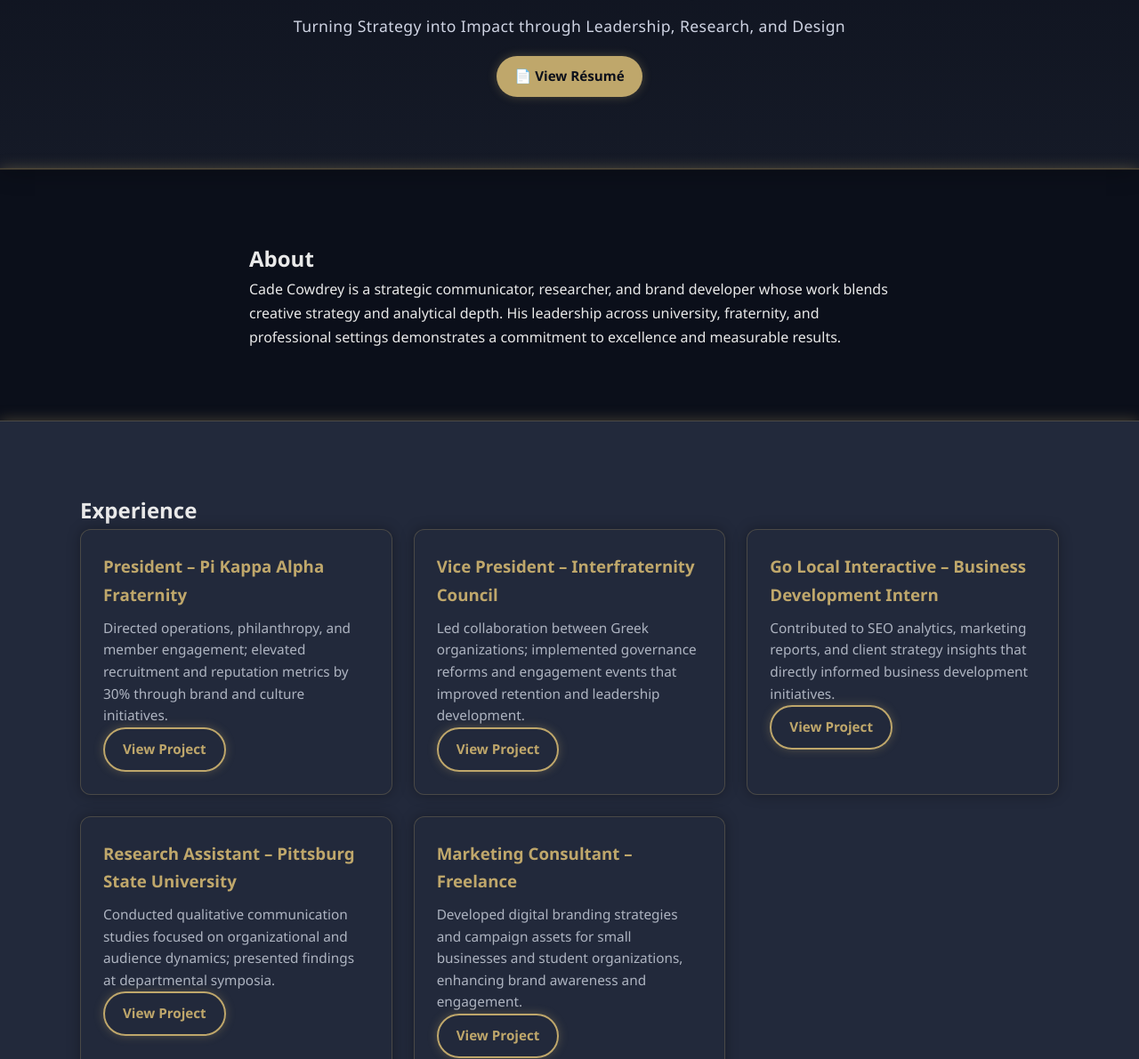
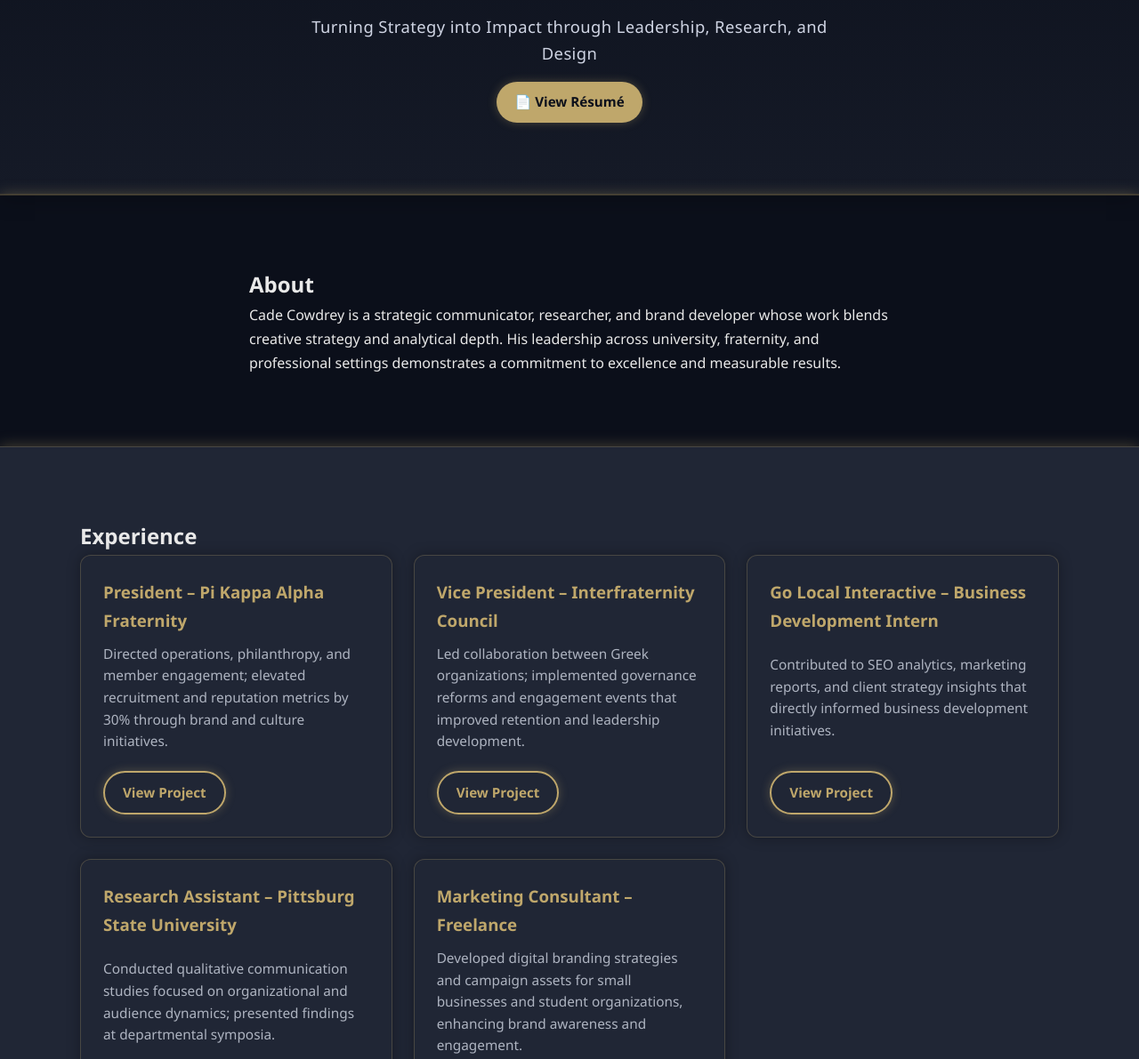
Before and after one commit to Cade-Cowdrey/Cade-Portfolio, a plain HTML site: page index.html in a window 1280 px wide. Shown: the part 449-1640 px from the top of the page at 89% size. Drawn offline with Linux system fonts and the light colour scheme.

Commit message:
Update style.css

```diff
--- a/style.css
+++ b/style.css
@@ -1,6 +1,7 @@
 /* ==========================================================
-   Cade Cowdrey Portfolio – Luxury Depth v8
-   Adds scroll fade animations, synced glow timing, and luxury tone
+   Cade Cowdrey Portfolio – Luxury Depth v9
+   Full refined version with aligned project buttons, improved text contrast,
+   and balanced dark/light aesthetic
    ========================================================== */
 
 /* RESET */
@@ -24,9 +25,9 @@ html, body {
 :root {
   --navy-dark: #0b0f1a;
   --navy-mid: #151a27;
-  --navy-light: #22293b;
+  --navy-light: #202635;
   --gold: #bfa76b;
-  --gold-light: #d7c688;
+  --gold-light: #e3d59a;
   --text-light: #f2f2f2;
   --text-muted: #aeb4c1;
 }
@@ -36,8 +37,8 @@ body.light-mode {
   background: #f9f9fb;
   color: #222;
   --navy-dark: #ffffff;
-  --navy-mid: #f9f9fb;
-  --navy-light: #f4f4f7;
+  --navy-mid: #f8f8fb;
+  --navy-light: #f2f2f6;
   --gold: #c3ad73;
   --gold-light: #e2cf91;
   --text-light: #111;
@@ -128,9 +129,11 @@ h1 {
   animation: shimmer 5s infinite ease-in-out;
 }
 .tagline {
-  font-size: 1.1rem;
+  font-size: 1.15rem;
   color: #cfd4e3;
   letter-spacing: 0.4px;
+  max-width: 600px;
+  line-height: 1.6;
 }
 
 /* NAVIGATION */
@@ -215,12 +218,14 @@ h1 {
   color: #0b0f1a;
 }
 
-/* CARDS */
+/* CARDS GRID */
 .cards {
   display: grid;
   grid-template-columns: repeat(auto-fit, minmax(260px, 1fr));
   gap: 24px;
 }
+
+/* PROJECT CARD ALIGNMENT FIX */
 .card {
   background: var(--navy-light);
   border: 1px solid rgba(191,167,107,0.25);
@@ -228,6 +233,10 @@ h1 {
   border-radius: 12px;
   transition: transform 0.3s ease, box-shadow 0.3s ease;
   box-shadow: 0 0 15px rgba(0,0,0,0.3);
+  display: flex;
+  flex-direction: column;
+  justify-content: space-between;
+  min-height: 260px;
 }
 .card:hover {
   transform: translateY(-5px);
@@ -242,6 +251,10 @@ h1 {
   font-size: 0.96rem;
   line-height: 1.6;
 }
+.card .btn {
+  align-self: flex-start;
+  margin-top: 20px;
+}
 
 /* AWARDS */
 .awards-list {
@@ -250,7 +263,7 @@ h1 {
 }
 .awards-list li {
   margin-bottom: 14px;
-  color: #e8e8e8;
+  color: #f5f5f5;
   font-size: 1rem;
   line-height: 1.6;
 }
```
